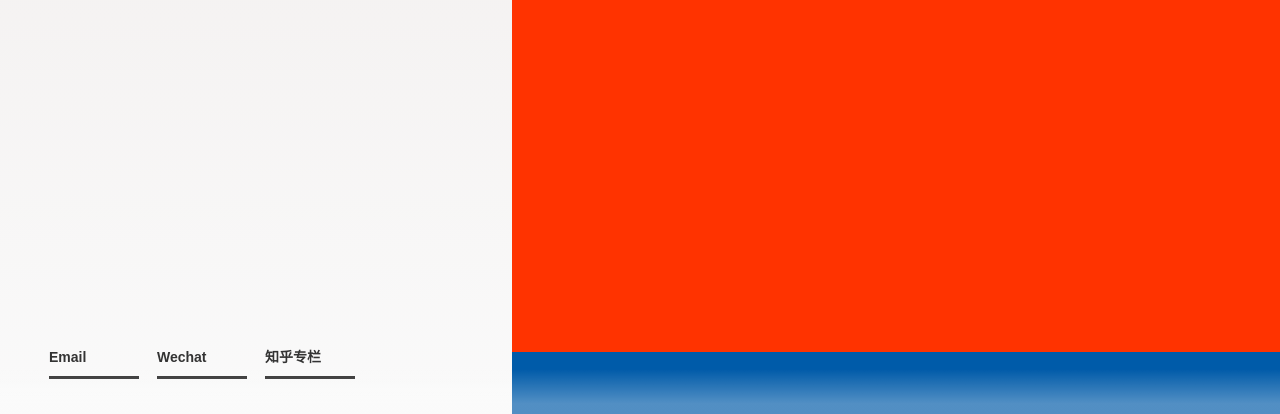
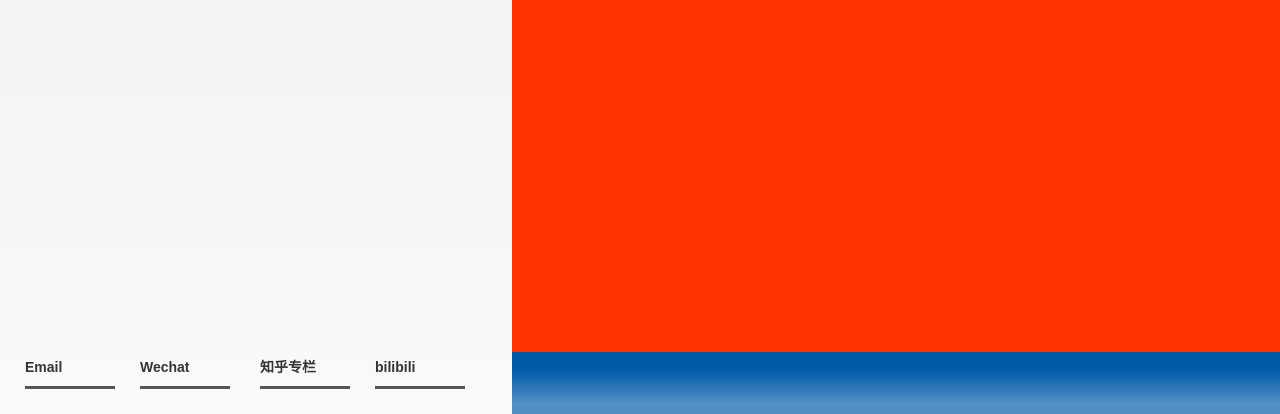
Before and after one commit to hellowoody/person-website, a plain HTML site: page index.html in a window 1280 px wide. Shown: the part 381-795 px from the top of the page. Drawn offline with Linux system fonts and the light colour scheme.

Commit message:
update_20200212_1_woody

```diff
--- a/css/index.css
+++ b/css/index.css
@@ -122,10 +122,26 @@ a:active,a:hover {
 	background-color: #009ee2;
 }
 
+.links-container{
+	display: flex;
+	align-items: flex-end;
+	position: absolute;
+	bottom: 30px;
+	flex-wrap:wrap;
+}
+
 .links {
 	position: absolute;
 	left:49px;
     bottom: 40px;
+}
+
+.links-new {
+	height: 100%;
+}
+
+.links-new-left {
+	margin-left:25px
 }
 
 .links-a {
--- a/index.html
+++ b/index.html
@@ -33,13 +33,14 @@
 						我是一程序员
 					</div>
 				</div>
-				<div class="links links-email">
+				<div class="links-container">
+					<div class="links-new links-new-left" onclick="jump('mailto:hellowoody@outlook.com?subject=hello%20woody')">
 						<div class="links-text" >
 							<a class="links-a" href="mailto:hellowoody@outlook.com?subject=hello%20woody">Email</a>
 						</div>
 						<div class="links-line"></div>
 					</div>
-				<div class="links links-wechat">
+					<div class="links-new links-new-left">
 						<div id="awesomedialog" class="links dialog">
 							<div class="dialog__content" data-dialog-close>
 								<img src="res/img/wechat.png">
@@ -48,11 +49,18 @@
 						<div class="links-text" data-dialog="awesomedialog" >Wechat</div>
 						<div class="links-line"></div>
 					</div>
-				<div class="links links-zhihu">
+					<div class="links-new" onclick="jump('https://zhuanlan.zhihu.com/hellowoody')">
 						<div class="links-text">
 							<a class="links-a" href="https://zhuanlan.zhihu.com/hellowoody" target="_blank">知乎专栏</a>
 						</div>
 						<div class="links-line"></div>
+					</div>
+					<div class="links-new links-new-left" onclick="jump('https://space.bilibili.com/37370017')">
+						<div class="links-text">
+							<a class="links-a" href="https://space.bilibili.com/37370017" target="_blank">bilibili</a>
+						</div>
+						<div class="links-line"></div>
+					</div>
 				</div>
 			</div>
 			<div class="right-wrapper">
--- a/js/index.js
+++ b/js/index.js
@@ -10,3 +10,7 @@ var app = new Vue({
 	var dialog = new DialogFx(awesomeDialog);
 	dialogTriggle.addEventListener('click',dialog.toggle.bind(dialog));
 })(window);
+
+function jump(url){
+	window.open(url)
+}
```
Lines whose indentation alone changed are shown as unchanged.
